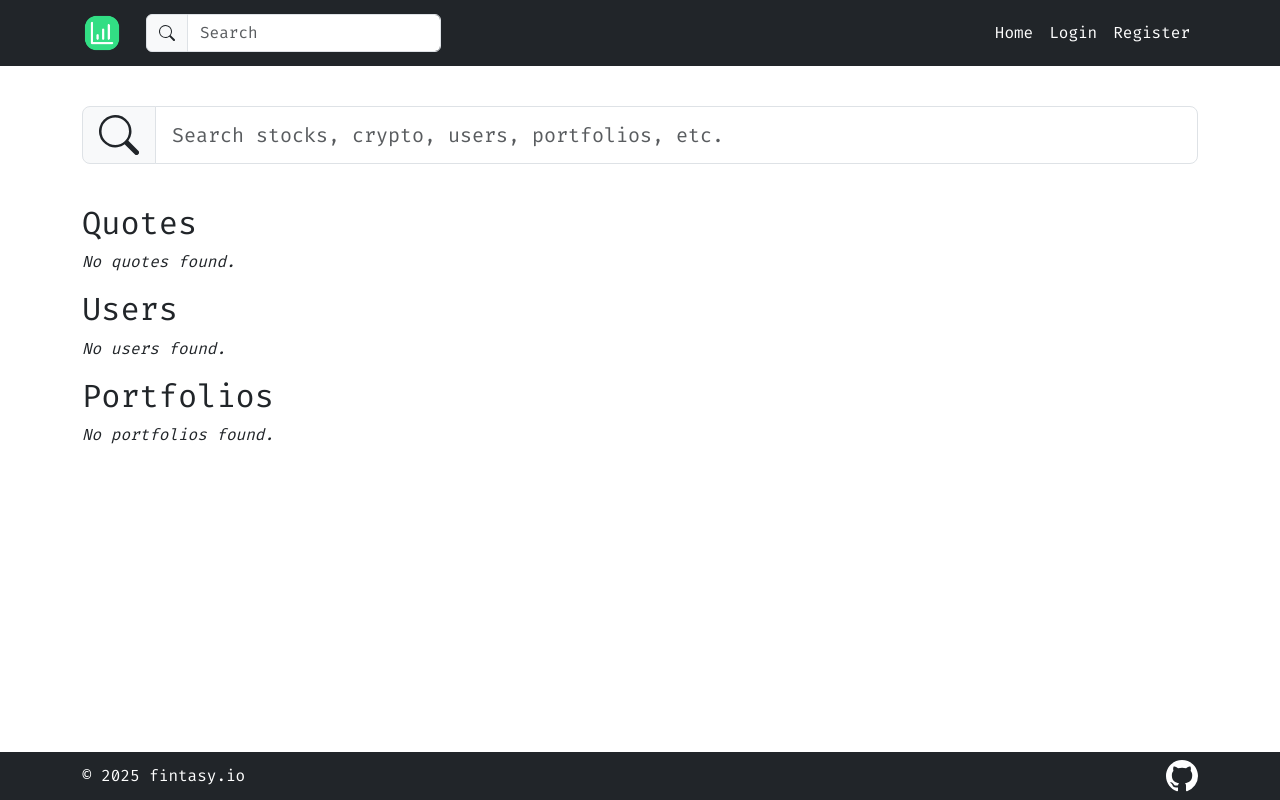
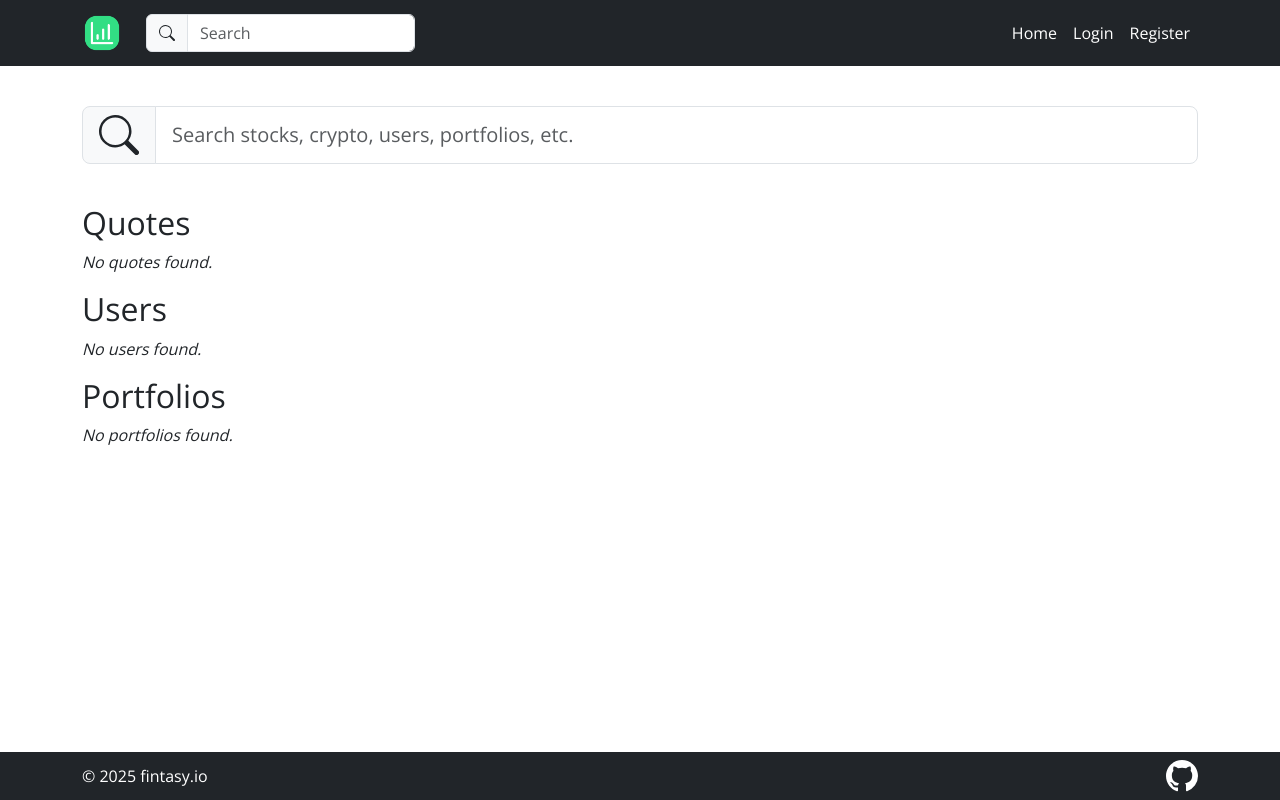
Before and after one commit to brianbianchi/portfolio, a Django app: page /search in a window 1280 px wide. Run offline with Django 4.2, Linux system fonts and the light colour scheme; parts of the project's set-up code (start-up, migrations or seed data) failed here and were passed over; some libraries are stand-ins or nearby versions.

Commit message:
Remove news on front page

```diff
--- a/portfolio/management/commands/update.py
+++ b/portfolio/management/commands/update.py
@@ -29,7 +29,6 @@ class Command(BaseCommand):
                     cache[asset.ticker] = price
                 asset.previous_close = asset.value
                 asset.value = price
-                asset.last_updated = datetime.now()
                 asset.save()
                 total_value += price * asset.quantity
             Snapshot.objects.create(portfolio=portfolio, value=total_value)
--- a/portfolio/models.py
+++ b/portfolio/models.py
@@ -85,9 +85,9 @@ class Asset(models.Model):
     is_currency = models.BooleanField(default=False)
     ticker = models.CharField(max_length=200)
     value = models.DecimalField(decimal_places=2, max_digits=200)
-    last_updated = models.DateTimeField()
+    last_updated = models.DateTimeField(auto_now=True)
     quantity = models.DecimalField(decimal_places=6, max_digits=200)
-    previous_close = models.DecimalField(decimal_places=2, max_digits=200)
+    previous_close = models.DecimalField(decimal_places=2, max_digits=200, default=0)
 
     @property
     def total_value(self):
--- a/portfolio/views/core.py
+++ b/portfolio/views/core.py
@@ -22,12 +22,10 @@ def home(request):
     )
     follow_page = request.GET.get("follow-page") or 1
     follow_paged = paginate(most_followed_tickers, follow_page)
-    news = yf.Search("^GSPC").news
     context = {
         "portfolios": protfolios_paged,
         "my_portfolios": my_protfolios_paged,
         "followed": follow_paged,
-        "news": news,
     }
     return render(request, "core/home.html", context)
 
--- a/templates/shared/base.html
+++ b/templates/shared/base.html
@@ -8,9 +8,9 @@
   <meta http-equiv="X-UA-Compatible" content="IE=edge" />
   <meta name="viewport" content="width=device-width, initial-scale=1.0" />
   <link rel="icon" type="image/png" href="{% static 'images/icon.png' %}" />
-  <link rel="preconnect" href="https://fonts.googleapis.com" />
-  <link rel="preconnect" href="https://fonts.gstatic.com" crossorigin />
-  <link href="https://fonts.googleapis.com/css2?family=Fira+Code&display=swap" rel="stylesheet" />
+  <link rel="preconnect" href="https://fonts.googleapis.com">
+  <link rel="preconnect" href="https://fonts.gstatic.com" crossorigin>
+  <link href="https://fonts.googleapis.com/css2?family=Open+Sans&display=swap" rel="stylesheet">
   <link href="https://cdn.jsdelivr.net/npm/bootstrap@5.3.3/dist/css/bootstrap.min.css" rel="stylesheet" />
   <title>Fintasy | {% block title %}{% endblock %}</title>
   <style>
@@ -21,7 +21,7 @@
     }
 
     body {
-      font-family: "Fira Code", serif;
+      font-family: "Open Sans", sans-serif;
     }
 
     footer {
```
Also changed, not shown: portfolio/helper.py (+9 -0 lines), portfolio/tests/test_helper.py (added, +40 -0 lines), templates/core/asset.html (+10 -1 lines), templates/core/home.html (+0 -14 lines), portfolio/migrations/0005_alter_asset_last_updated.py (added), portfolio/migrations/0006_alter_asset_previous_close.py (added), 1 other file.
